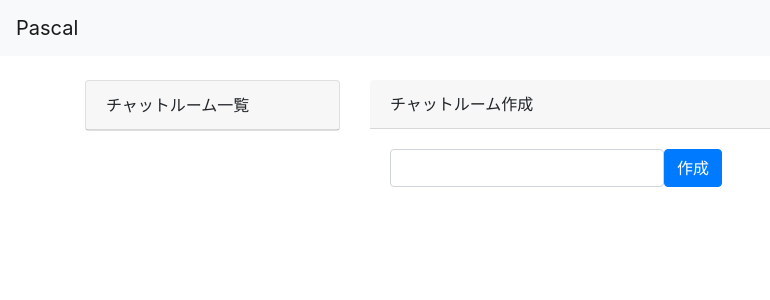
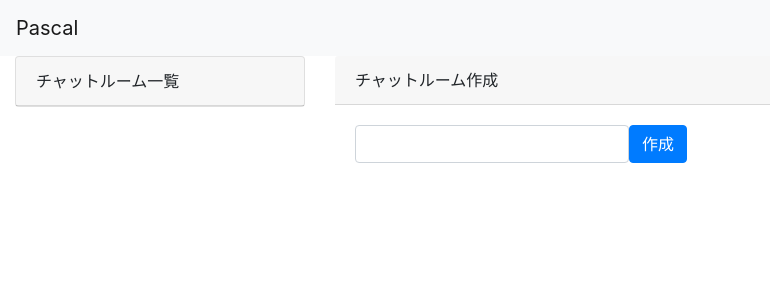
Before and after one commit to landaujp/pascal, a Nuxt app in the folder src/nuxt/: page / in a window 1280 px wide. Shown: the top 300 px of the page, without its empty margins (0-770 px from the left). Built offline with nearby package versions, Linux system fonts and the light colour scheme.

Commit message:
メッセージ部分のcss調整

```diff
--- a/src/nuxt/css/app.css
+++ b/src/nuxt/css/app.css
@@ -1,3 +1,57 @@
+body, html,#__nuxt,#__layout {
+    height: 100%;
+}
+
+body{
+    padding: 56px 0 0;
+    box-sizing: border-box;
+}
+#__layout > div,.container,.container >.row,.main{
+    height: 100%;
+}
+.navbar{
+    position: fixed;
+    top:0;
+    width: 100%;
+    z-index: 1;
+}
+
 .container {
     width: auto;
+    max-width: 100%;
 }
+
+.side-bar {
+    height: 84vh;
+}
+
+.main >div{
+    width: 100%;
+    height: 100%;
+    padding-bottom: 50px;
+    position: relative;
+}
+
+.form-inline{
+    flex-flow: nowrap;
+}
+
+.main-comments {
+    height: 100%;
+    overflow-y: scroll;
+}
+
+.main-comments-info {
+    height: 100%;
+}
+
+.main-comments-list {
+    width: 100%;
+}
+
+.main-form {
+    position: absolute;
+    width: 100%;
+    bottom: 0;
+    height: 50px;
+}
--- a/src/nuxt/pages/_room/index.vue
+++ b/src/nuxt/pages/_room/index.vue
@@ -1,21 +1,24 @@
 <template>
     <div class="container">
         <div class="row">
-            <div class="col-md-3">
+            <div class="side-bar col-md-3">
                 <side-bar :room_name="room_name"></side-bar>
             </div>
-            <div class="col-md-9">
+            <div class="main col-md-9">
                 <div v-if="user_name">
-                    <div class="form-inline">
-                        <input type="text" class="form-control" v-model="new_comment" size="90">
-                        <button class="btn btn-primary" @click="send">送信</button>
-                    </div>
-                    <div class="card">
-                        <div class="list-group list-group-flush">
+                    <div class="main-comments card">
+                        <div class="main-comments-info"></div>
+                        <div class="main-comments-list list-group list-group-flush">
                             <div class="list-group-item" v-for="comment in comments" :key="comment.id">
                                 <span class="font-weight-bold">{{ comment.user_name }}</span><span class="font-italic">{{ comment.created_at | moment }}</span><br>
                                 {{ comment.comment }}
                             </div>
+                        </div>
+                    </div>
+                    <div class="main-form">
+                        <div class="form-inline">
+                            <input type="text" class="form-control" v-model="new_comment" size="119">
+                            <button class="btn btn-primary" @click="send">送信</button>
                         </div>
                     </div>
                 </div>
@@ -29,6 +32,12 @@
         </div>
     </div>
 </template>
+<style scoped>
+.form-control{
+    width:100%;
+}
+</style>
+
 <script>
 
 import SideBar from '~/components/SideBar.vue'
```
